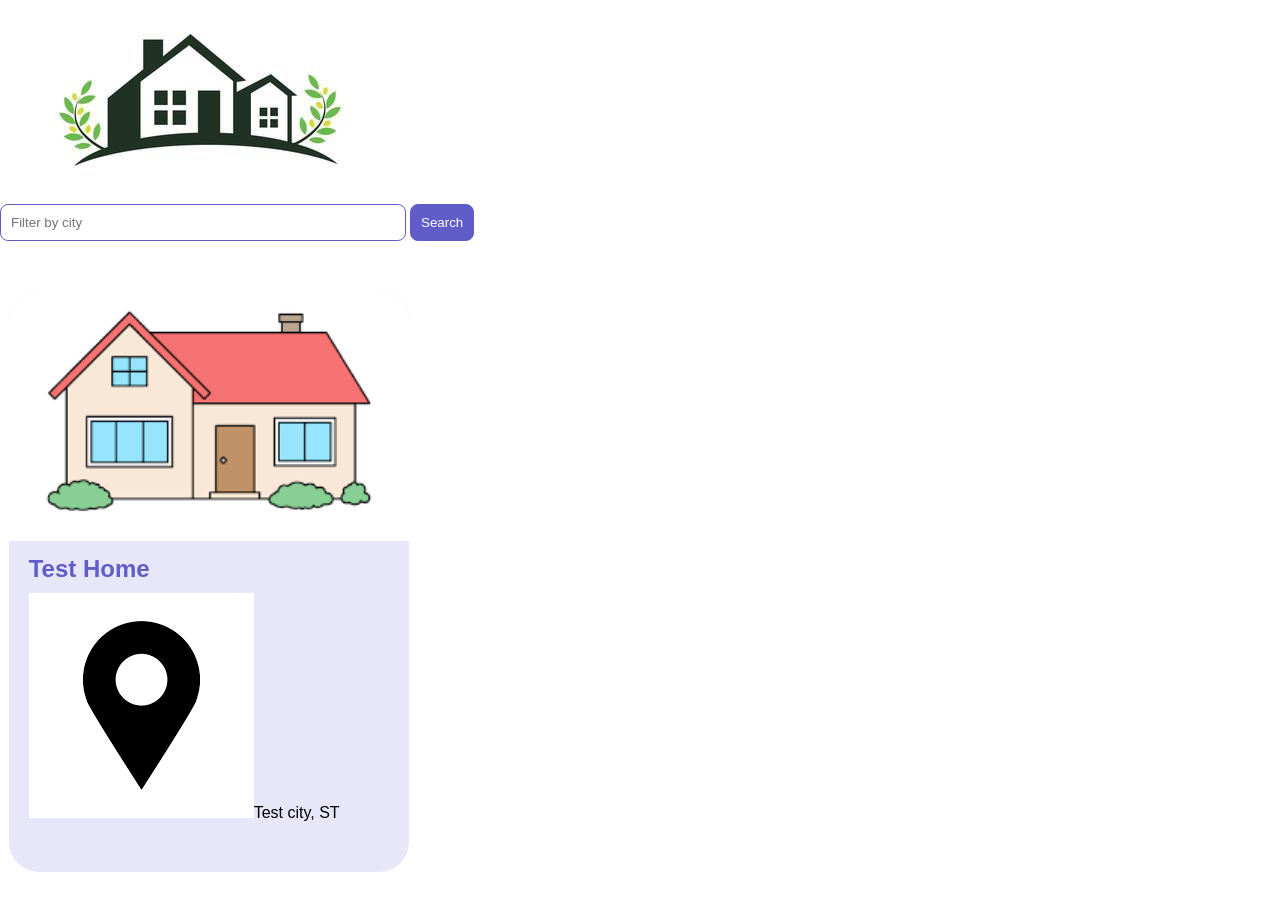
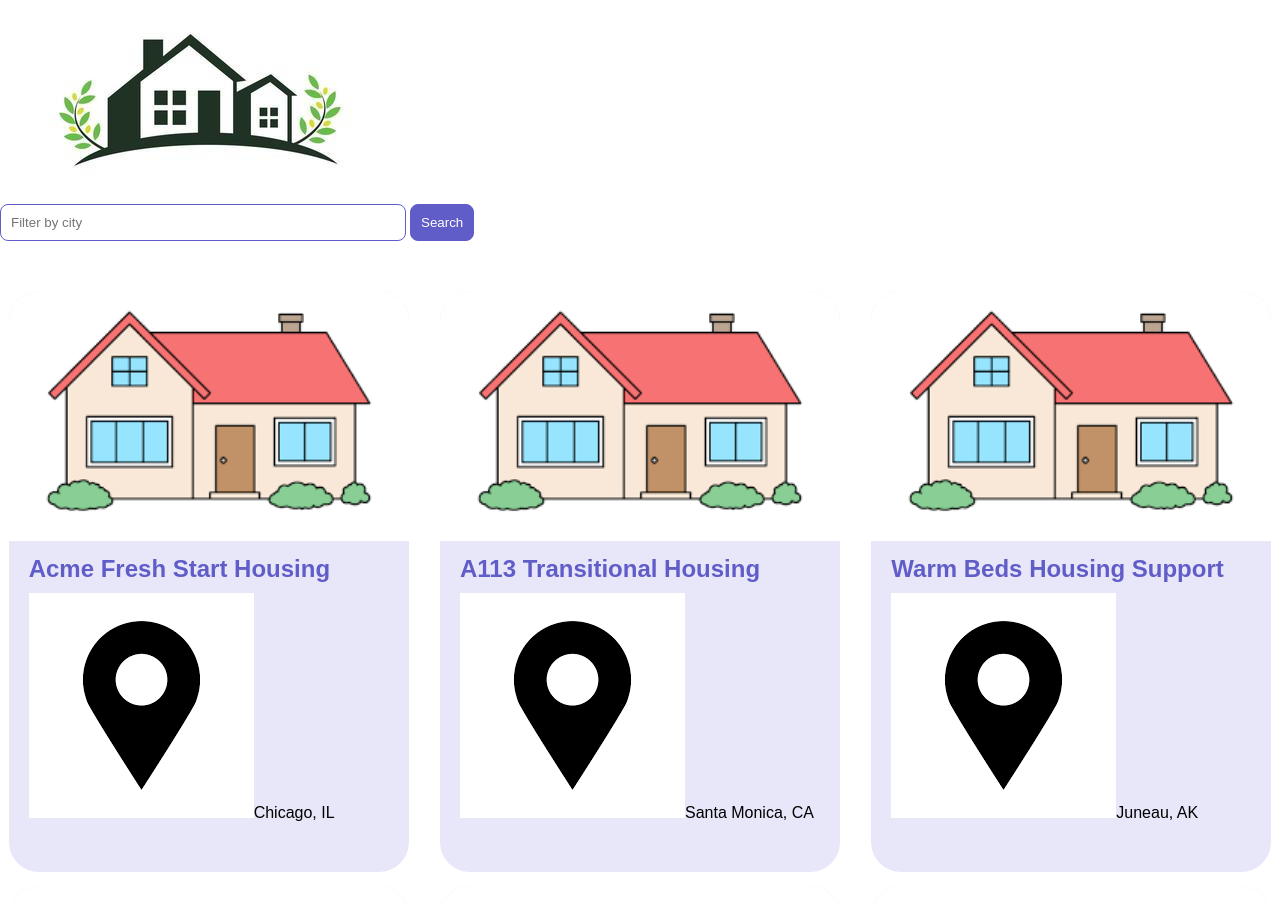
Before and after one commit to DevBrianAcostaBenitez/DevBrianAcostaBenitez-Actividad--Angular, an Angular app: page / in a window 1280 px wide. Shown: the top 903 px of the page. Before the commit the page ends 872 px from the top, so only its background shows below. Built offline with nearby package versions, Linux system fonts and the light colour scheme.

Commit message:
step 8  Use *ngFor to list objects in component for housing-location

```diff
--- a/src/app/home/home.component.html
+++ b/src/app/home/home.component.html
@@ -5,5 +5,8 @@
     </form>
   </section>
   <section class="results">
-    <app-housing-location [housingLocation]="housingLocation"></app-housing-location>
+    <app-housing-location
+        *ngFor="let housingLocation of housingLocationList"
+        [housingLocation]="housingLocation">
+    </app-housing-location>
   </section>
--- a/src/app/home/home.component.ts
+++ b/src/app/home/home.component.ts
@@ -6,14 +6,106 @@
   styleUrls: ['./home.component.css']
 })
 export class HomeComponent {
-  housingLocation: HousingLocation = {
-    id: 9999,
-    name: 'Test Home',
-    city: 'Test city',
-    state: 'ST',
-    photo: 'assets/example-house.png',
-    availableUnits: 99,
-    wifi: true,
-    laundry: false,
-  };
+  housingLocationList: HousingLocation[] = [
+    {
+      id: 0,
+      name: 'Acme Fresh Start Housing',
+      city: 'Chicago',
+      state: 'IL',
+      photo: 'assets/example-house.png',
+      availableUnits: 4,
+      wifi: true,
+      laundry: true
+    },
+    {
+      id: 1,
+      name: 'A113 Transitional Housing',
+      city: 'Santa Monica',
+      state: 'CA',
+      photo: 'assets/example-house.png',
+      availableUnits: 0,
+      wifi: false,
+      laundry: true
+    },
+    {
+      id: 2,
+      name: 'Warm Beds Housing Support',
+      city: 'Juneau',
+      state: 'AK',
+      photo: 'assets/example-house.png',
+      availableUnits: 1,
+      wifi: false,
+      laundry: false
+    },
+    {
+      id: 3,
+      name: 'Homesteady Housing',
+      city: 'Chicago',
+      state: 'IL',
+      photo: 'assets/example-house.png',
+      availableUnits: 1,
+      wifi: true,
+      laundry: false
+    },
+    {
+      id: 4,
+      name: 'Happy Homes Group',
+      city: 'Gary',
+      state: 'IN',
+      photo: 'assets/example-house.png',
+      availableUnits: 1,
+      wifi: true,
+      laundry: false
+    },
+    {
+      id: 5,
+      name: 'Hopeful Apartment Group',
+      city: 'Oakland',
+      state: 'CA',
+      photo: 'assets/example-house.png',
+      availableUnits: 2,
+      wifi: true,
+      laundry: true
+    },
+    {
+      id: 6,
+      name: 'Seriously Safe Towns',
+      city: 'Oakland',
+      state: 'CA',
+      photo: 'assets/example-house.png',
+      availableUnits: 5,
+      wifi: true,
+      laundry: true
+    },
+    {
+      id: 7,
+      name: 'Hopeful Housing Solutions',
+      city: 'Oakland',
+      state: 'CA',
+      photo: 'assets/example-house.png',
+      availableUnits: 2,
+      wifi: true,
+      laundry: true
+    },
+    {
+      id: 8,
+      name: 'Seriously Safe Towns',
+      city: 'Oakland',
+      state: 'CA',
+      photo: 'assets/example-house.png',
+      availableUnits: 10,
+      wifi: false,
+      laundry: false
+    },
+    {
+      id: 9,
+      name: 'Capital Safe Towns',
+      city: 'Portland',
+      state: 'OR',
+      photo: 'assets/example-house.png',
+      availableUnits: 6,
+      wifi: true,
+      laundry: true
+    }
+  ];
 }
```
